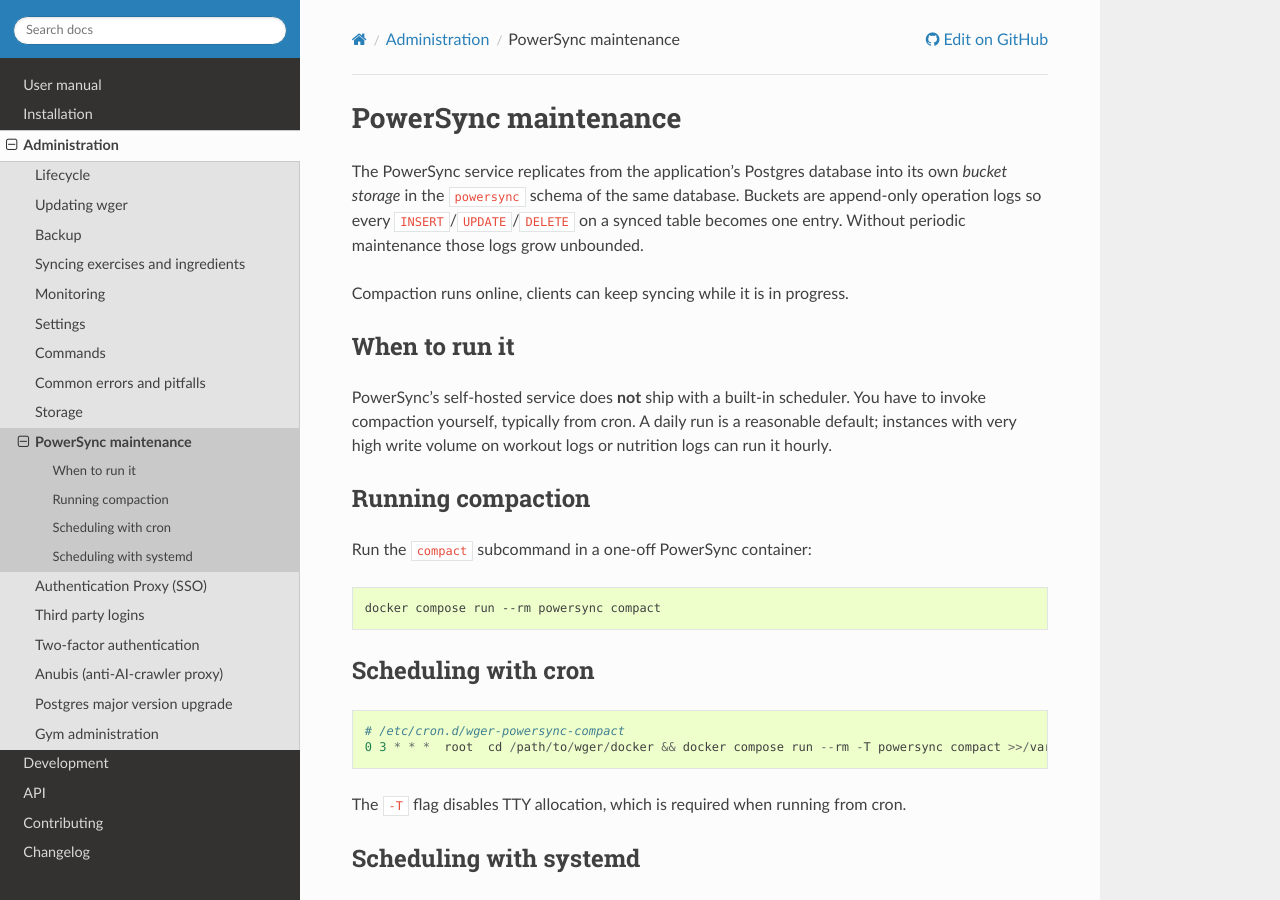
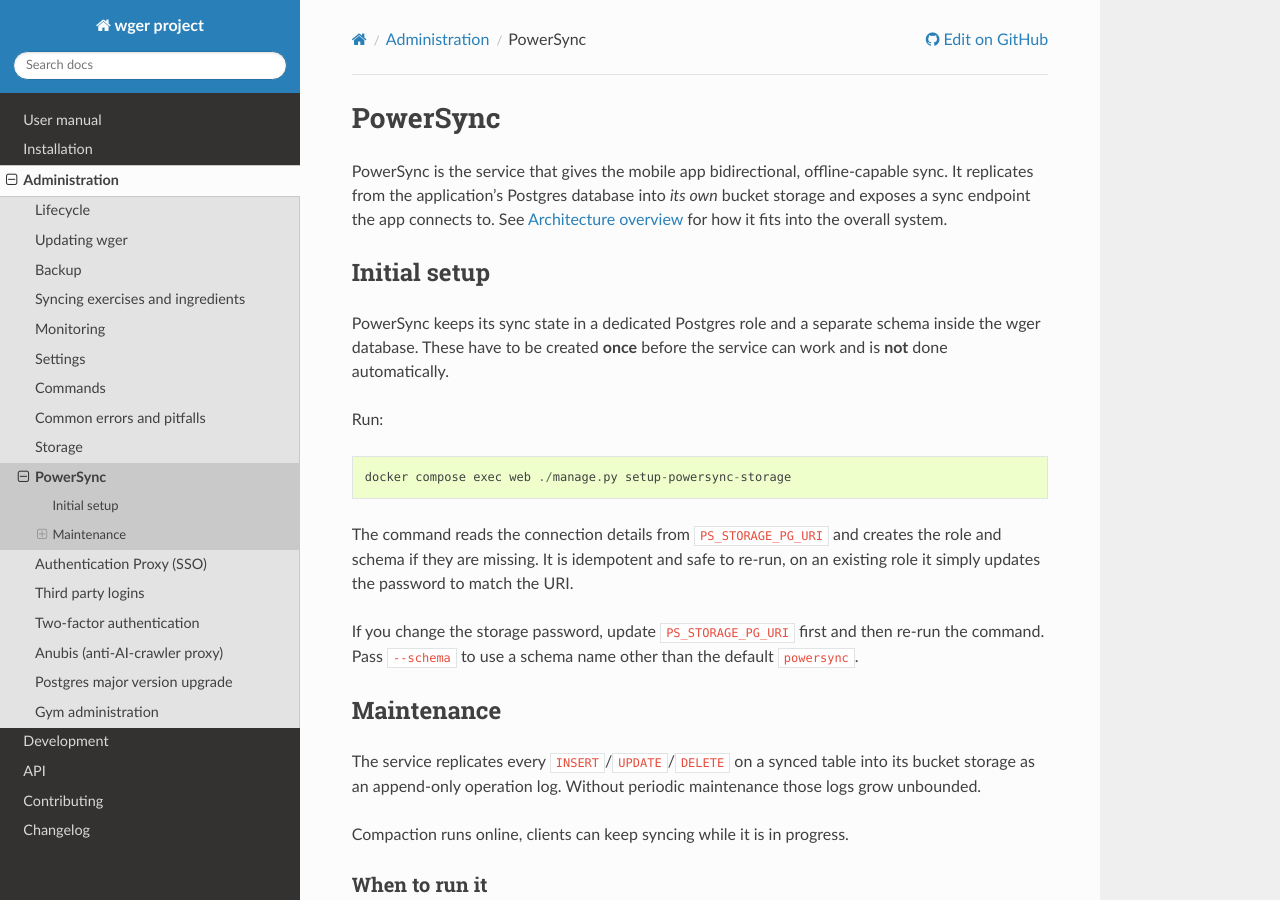
Before and after one commit to wger-project/docs, a Sphinx documentation site: the page built from docs/administration/powersync.rst, in a window 1280 px wide and 900 px high. Built offline with Sphinx 7.4.7 and the Read the Docs theme 3.1.0, drawn with Linux system fonts in a browser that asks for light colours.

Commit message:
Mention the setup-powersync-storage command in the docs as well

```diff
--- a/docs/administration/index.rst
+++ b/docs/administration/index.rst
@@ -63,7 +63,7 @@
     for media and static files.
 
 :doc:`powersync`
-    Maintenance for the PowerSync sync service
+    Setup and maintenance for the PowerSync sync service
 
 :doc:`auth_proxy`
     Delegate authentication to a reverse proxy or external SSO provider.
--- a/docs/administration/powersync.rst
+++ b/docs/administration/powersync.rst
@@ -1,13 +1,43 @@
+.. _powersync:
+
+PowerSync
+=========
+
+PowerSync is the service that gives the mobile app bidirectional, offline-capable
+sync. It replicates from the application's Postgres database into *its own* bucket
+storage and exposes a sync endpoint the app connects to. See :ref:`architecture`
+for how it fits into the overall system.
+
+.. _powersync_setup:
+
+Initial setup
+-------------
+
+PowerSync keeps its sync state in a dedicated Postgres role and a separate schema
+inside the wger database. These have to be created **once** before the service
+can work and is  **not** done automatically.
+
+Run::
+
+    docker compose exec web ./manage.py setup-powersync-storage
+
+The command reads the connection details from ``PS_STORAGE_PG_URI`` and creates
+the role and schema if they are missing. It is idempotent and safe to re-run, on
+an existing role it simply updates the password to match the URI.
+
+If you change the storage password, update ``PS_STORAGE_PG_URI`` first and then
+re-run the command. Pass ``--schema`` to use a schema name other than the
+default ``powersync``.
+
+
 .. _powersync_maintenance:
 
-PowerSync maintenance
-=====================
+Maintenance
+-----------
 
-The PowerSync service replicates from the application's Postgres database into
-its own *bucket storage* in the ``powersync`` schema of the same database.
-Buckets are append-only operation logs so every ``INSERT``/``UPDATE``/``DELETE``
-on a synced table becomes one entry. Without periodic maintenance those logs
-grow unbounded.
+The service replicates every ``INSERT``/``UPDATE``/``DELETE`` on a synced table
+into its bucket storage as an append-only operation log. Without periodic
+maintenance those logs grow unbounded.
 
 Compaction runs online, clients can keep syncing while it is in progress.
 
--- a/docs/administration/updating.rst
+++ b/docs/administration/updating.rst
@@ -19,6 +19,10 @@
 That's it, database migrations and static files are applied automatically on
 container start.
 
+.. note::
+    In rare cases there might be some other required steps to take, consult
+    https://github.com/wger-project/wger/releases for details
+
 **From source**
 
 Pull new changes and apply them in the source tree:
```
Also changed, not shown: docs/installation/docker.rst (+8 -0 lines).
